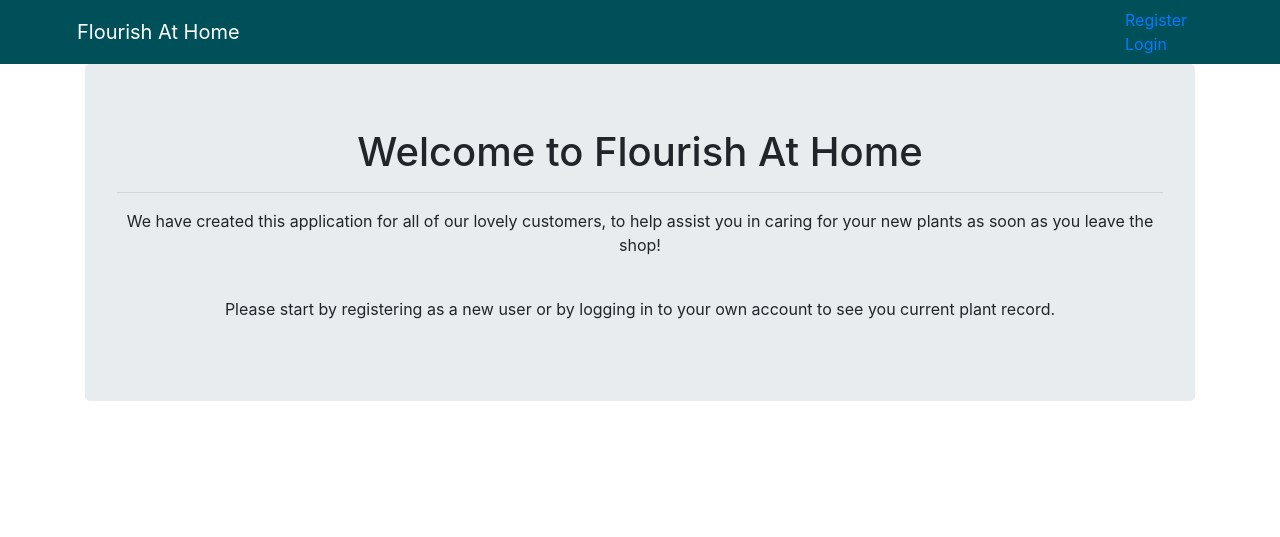
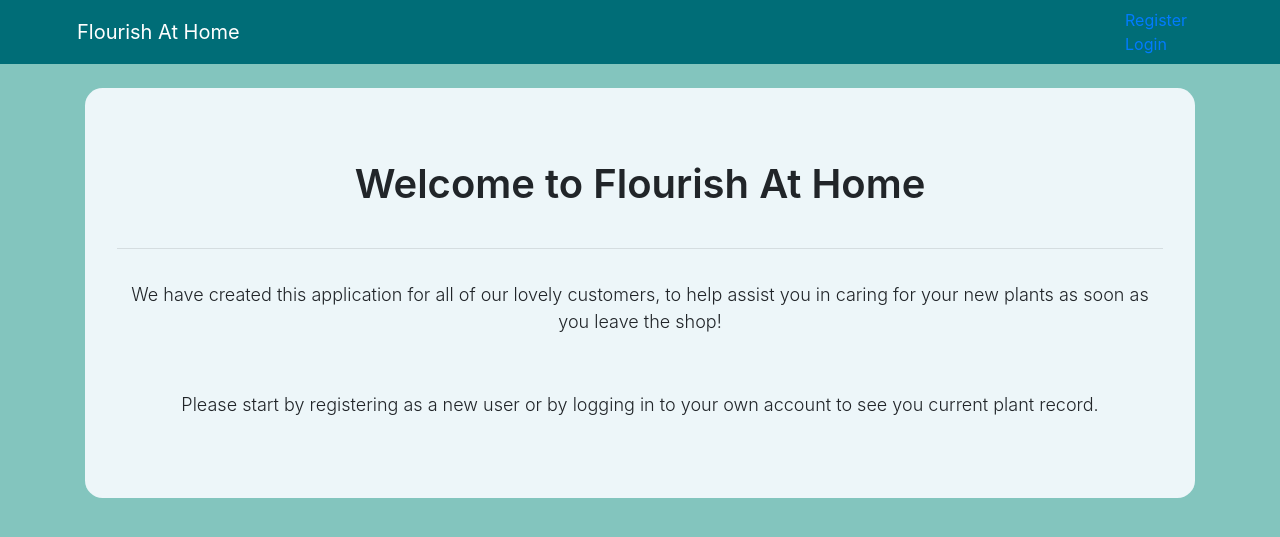
Before and after one commit to Liz94688/test_forFlourish, a Flask app: page / in a window 1280 px wide. Shown: the top 537 px of the page. Run offline with Flask 2, Linux system fonts and the light colour scheme; some libraries are stand-ins or nearby versions.

Commit message:
Started styling welcome_page

```diff
--- a/app.py
+++ b/app.py
@@ -187,6 +187,11 @@ def add_plant_record(plant_id):
 @user_logged_in
 def edit_user_plant_record(record_id):
     record = mongo.db.users_plant_records.find_one({"_id": ObjectId(record_id)})
+
+    # Get the form
+    # form = AddPlantRecord(request.form)
+
+    # Populate form fields
     return render_template("edit_user_plant_record.html", title='Edit Plant Record', record=record)
 
 
--- a/static/main.css
+++ b/static/main.css
@@ -1,16 +1,55 @@
+/* Need to pick a font-family for everything... */
+
+/* Welcome page */
+.jumbotron-welcome {
+    text-align: center;
+    background-color: #EDF6F9;
+    border-radius: 1.1rem;
+    margin-top: 1.5rem;
+}
+
+.jumbotron-welcome h1 {
+    margin-top: 0.5rem;
+    margin-bottom: 2.5rem;
+    font-weight: 600;
+}
+
+.jumbotron-welcome p.about {
+    margin-top: 2rem;
+    font-weight: 300;
+    font-size: large;
+}
+
+.jumbotron-welcome p.user_direction {
+    margin-top: 1rem;
+    font-weight: 300;
+    font-size: large;
+}
+
 /* Navbar */
 .navbar {
-    background-color: #005059;
-    text-decoration-color: white;
+    background-color: #006D77;
 }
 
-/* Base
+/* Base */
 body {
-    background-color: #7AC9D0;
-} */
+    background-color: #83C5BE;
+}
 
 /* Styling the jumbatron for the user_account */
-
 h1.display-4 font-italic {
     font-style: italic!important;
 }
+
+/* Styling each plant record */
+.table {
+    background-color: #EDF6F9;
+}
+
+.no-gutters>.col {
+    background-color: #EDF6F9;
+}
+
+.record-header {
+    background-color: #006D77;
+}
--- a/templates/edit_user_plant_record.html
+++ b/templates/edit_user_plant_record.html
@@ -4,6 +4,7 @@
 <h1>Edit Plant Record</h1>
 <hr>
 <div class="container">
+<!-- First fill in the fields with the data already held -->
 	<div class="container">
 		<div class="card card-body col-12">
 			<h2 class="card-title">{{record.plant.plant_reference}}</h2>
@@ -16,9 +17,6 @@
 		<br>
     </div>
 
-<!-- Include  -->
-    <div class="container">
-
-    </div>
+    <div class="container"></div>
 </div>
 {% endblock %}
--- a/templates/user_account.html
+++ b/templates/user_account.html
@@ -26,7 +26,6 @@
 			{% endfor %}
 		</tbody>
 	</table>
-	<br>
 	<hr>
 
 	<!-- User Plant Record Heading -->
@@ -43,8 +42,7 @@
 	<div class="row mb-2">
 		{% for record in records %}
 		<div class="col-md-6">
-			<div
-				class="row no-gutters border rounded overflow-hidden flex-md-row mb-4 shadow-sm h-md-250 position-relative">
+			<div class="row no-gutters border rounded overflow-hidden flex-md-row mb-4 shadow-sm h-md-250 position-relative">
 				<div class="col p-4 d-flex flex-column position-static">
 					<h3 class="mb-2">{{record.plant.plant_reference}}</h3>
 					<div class="mb-4 text-muted">{{record.plant.plant_name}}</div>
--- a/templates/welcome_page.html
+++ b/templates/welcome_page.html
@@ -1,7 +1,7 @@
 {% extends 'base.html' %}
 {% block content %}
 
-    <div class="jumbotron text-center">
+    <div class="jumbotron jumbotron-welcome">
         <h1>Welcome to Flourish At Home</h1>
         <hr>
         <p class="about">We have created this application for all of our lovely customers, to help assist you in caring for your new plants as soon as you leave the shop!</p>
```
